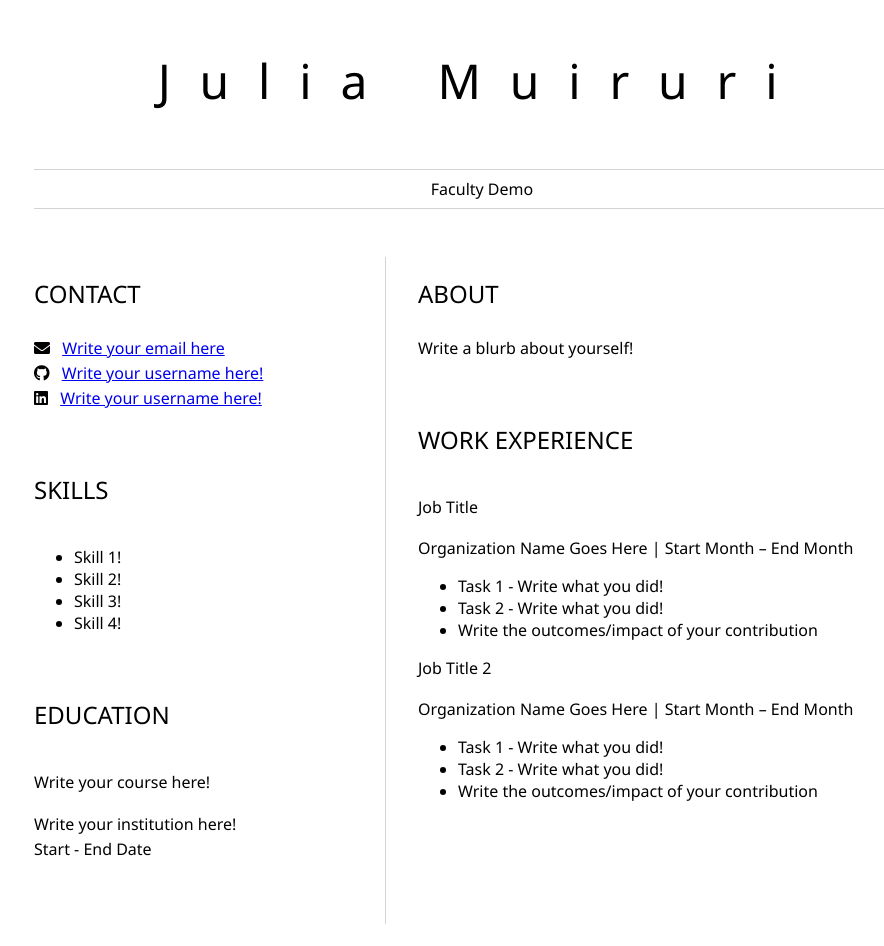
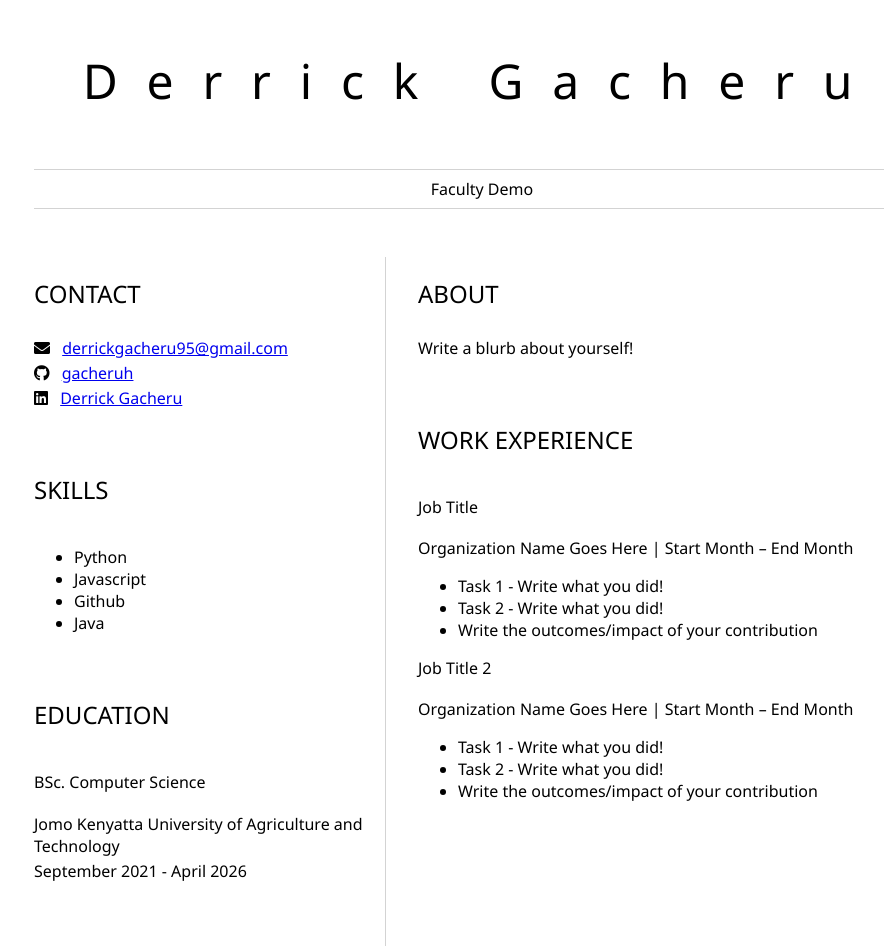
Before and after one commit to gacheruh/resumes, a plain HTML site: page index.html in a window 1280 px wide. Shown: the whole page, without its empty margins (158-1042 px from the left). Before the commit the page ends 924 px from the top, so only its background shows below. Drawn offline with Linux system fonts and the light colour scheme.

Commit message:
first commit

```diff
--- a/index.html
+++ b/index.html
@@ -2,13 +2,13 @@
 	<head>
 		<link href="style.css" rel="stylesheet">
         <link rel="stylesheet" href="https://cdnjs.cloudflare.com/ajax/libs/font-awesome/5.15.4/css/all.min.css">
-        <title>Julia Muiruri</title>
+        <title>Derrick Gacheru</title>
 	</head>
 
 	<body>
 		<header id="header">
 			<!-- resume header with your name and title -->
-			<h1>Julia Muiruri</h1>
+			<h1>Derrick Gacheru</h1>
 			<hr>
 			Faculty Demo
 			<hr>
@@ -20,36 +20,36 @@
 					<!-- contact info including social media -->
                     <p>
                         <i class="fa fa-envelope" aria-hidden="true"></i>
-                        <a href="mailto:username@domain.top-level domain">Write your email here</a>
+                        <a href="mailto:username@domain.top-level domain">derrickgacheru95@gmail.com</a>
                     </p>
                     <p>
                         <i class="fab fa-github" aria-hidden="true"></i>
-                        <a href="github.com/yourGitHubUsername">Write your username here!</a>
+                        <a href="github.com/gacheruh">gacheruh</a>
                     </p>
                     <p>
                         <i class="fab fa-linkedin" aria-hidden="true"></i>
-                        <a href="linkedin.com/yourLinkedInUsername">Write your username here!</a>
+                        <a href="linkedin.com/Gacheruh">Derrick Gacheru</a>
                     </p>
 				</section>
 				<section>
 					<h2>SKILLS</h2>
 					<!-- your skills -->
                     <ul>
-                        <li>Skill 1!</li>
-                        <li>Skill 2!</li>
-                        <li>Skill 3!</li>
-                        <li>Skill 4!</li>
+                        <li>Python</li>
+                        <li>Javascript</li>
+                        <li>Github</li>
+                        <li>Java</li>
                     </ul>
 				</section>
 				<section>
 					<h2>EDUCATION</h2>
 					<!-- your education -->
-                    <h3>Write your course here!</h3>
+                    <h3>BSc. Computer Science</h3>
                     <p>
-                        Write your institution here!
+                        Jomo Kenyatta University of Agriculture and Technology
                     </p>
                     <p>
-                        Start - End Date
+                        September 2021 - April 2026
                     </p>
 				</section>
 			</article>
```
